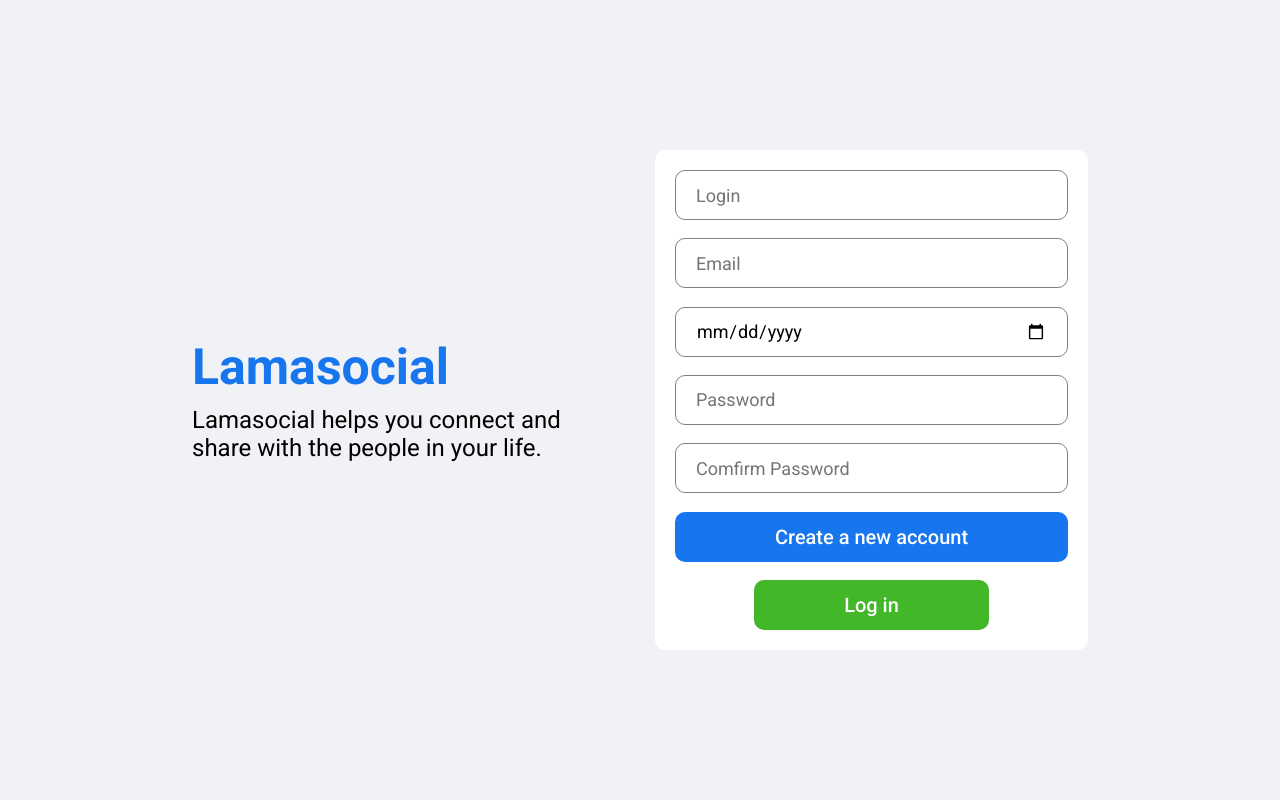
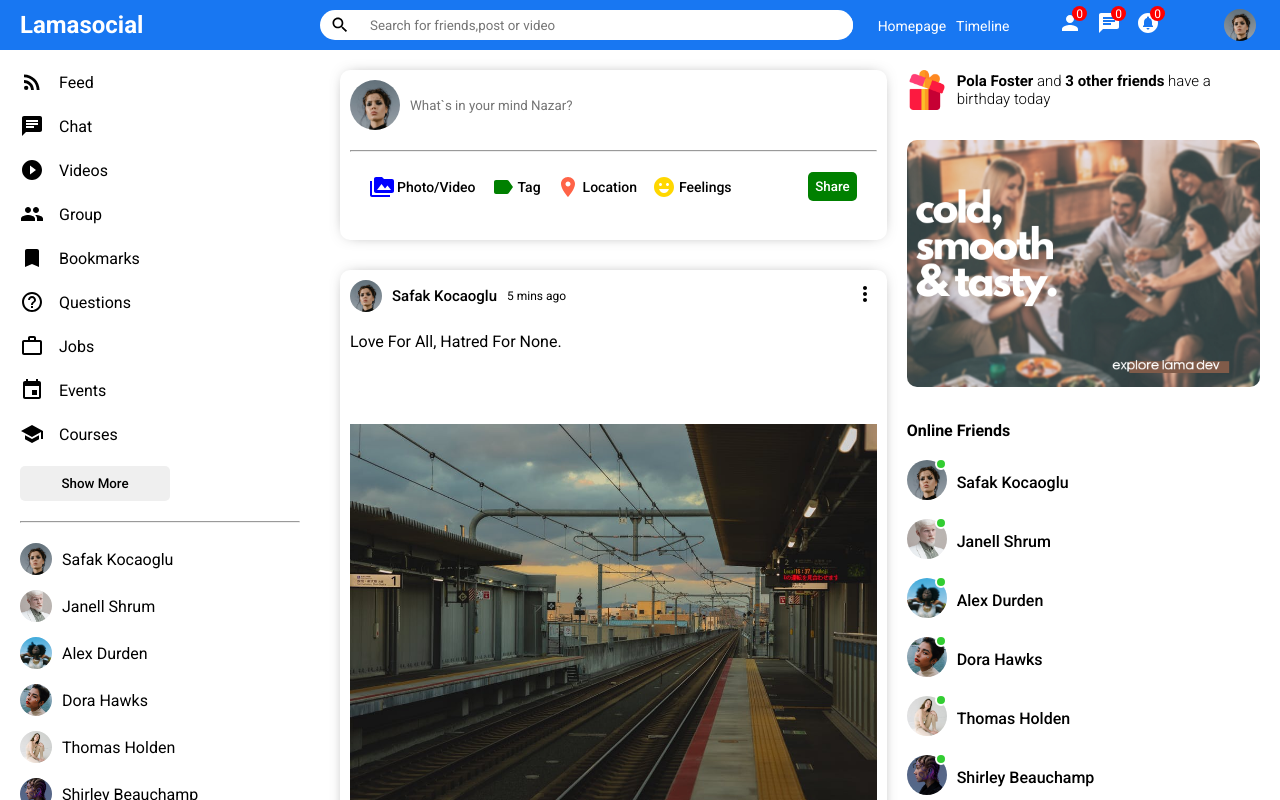
Before and after one commit to nazarMykhailenko/SocialMediaProject, a React (Create React App) app: page / in a window 1280 px wide. Shown: the top 800 px of the page. Built offline with nearby package versions, Linux system fonts and the light colour scheme.

Commit message:
added simply routing

```diff
--- a/package.json
+++ b/package.json
@@ -7,11 +7,13 @@
     "@emotion/styled": "^11.10.0",
     "@mui/icons-material": "^5.8.4",
     "@mui/material": "^5.10.0",
+    "@reduxjs/toolkit": "^1.8.4",
     "@testing-library/jest-dom": "^5.16.5",
     "@testing-library/react": "^13.3.0",
     "@testing-library/user-event": "^13.5.0",
     "react": "^18.2.0",
     "react-dom": "^18.2.0",
+    "react-redux": "^8.0.2",
     "react-router-dom": "^6.3.0",
     "react-scripts": "5.0.1",
     "web-vitals": "^2.1.4"
--- a/src/App.js
+++ b/src/App.js
@@ -3,14 +3,18 @@ import Home from "./pages/Home/Home";
 import Login from "./pages/Login";
 import Profile from "./pages/Profile";
 import Registration from "./pages/Registration";
+// libs
+import { Route, Routes } from "react-router-dom";
 
 const App = () => {
   return (
     <div>
-      {/* <Home /> */}
-      {/* <Profile /> */}
-      {/* <Login /> */}
-      <Registration />
+      <Routes>
+        <Route path="/" element={<Home />} />
+        <Route path="/profile" element={<Profile />} />
+        <Route path="/login" element={<Login />} />
+        <Route path="/registration" element={<Registration />} />
+      </Routes>
     </div>
   );
 };
--- a/src/components/Topbar/Topbar.css
+++ b/src/components/Topbar/Topbar.css
@@ -60,6 +60,8 @@
 .topbarLink {
   font-size: 14px;
   cursor: pointer;
+  text-decoration: none;
+  color: #fff;
 }
 .topbarLink:not(:last-child) {
   margin-right: 10px;
--- a/src/components/Topbar/index.jsx
+++ b/src/components/Topbar/index.jsx
@@ -7,8 +7,16 @@ import {
   Chat as ChatIcon,
   CircleNotifications as CircleNotificationsIcon,
 } from "@mui/icons-material";
+// libs
+import { useNavigate, Link } from "react-router-dom";
 
 function Topbar() {
+  const navigate = useNavigate();
+
+  // handlers
+  const onClickProfileImg = () => {
+    navigate(`/profile`);
+  };
   return (
     <div className="topbarContainer">
       <div className="topbarLeft">
@@ -26,7 +34,9 @@ function Topbar() {
       </div>
       <div className="topbarRight">
         <div className="topbarLinks">
-          <span className="topbarLink">Homepage</span>
+          <Link to="/" className="topbarLink">
+            Homepage
+          </Link>
           <span className="topbarLink">Timeline</span>
         </div>
         <div className="topbarIcons">
@@ -43,7 +53,12 @@ function Topbar() {
             <span className="topbarIconCounter">0</span>
           </div>
         </div>
-        <img src="/assets/person/1.jpeg" alt="" className="topbarImg" />
+        <img
+          onClick={onClickProfileImg}
+          src="/assets/person/1.jpeg"
+          alt="profileImg"
+          className="topbarImg"
+        />
       </div>
     </div>
   );
--- a/src/index.js
+++ b/src/index.js
@@ -1,6 +1,11 @@
 import React from "react";
 import ReactDOM from "react-dom/client";
 import App from "./App";
+import { BrowserRouter } from "react-router-dom";
 
 const root = ReactDOM.createRoot(document.getElementById("root"));
-root.render(<App />);
+root.render(
+  <BrowserRouter>
+    <App />
+  </BrowserRouter>
+);
```
Also changed, not shown: 1 other file (tests, documents, lock files or other folders).
